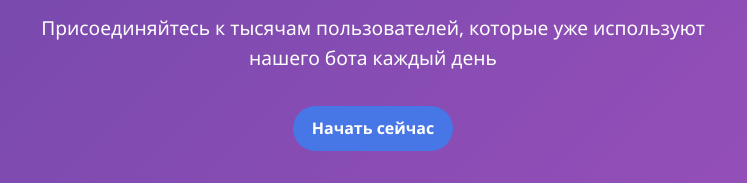
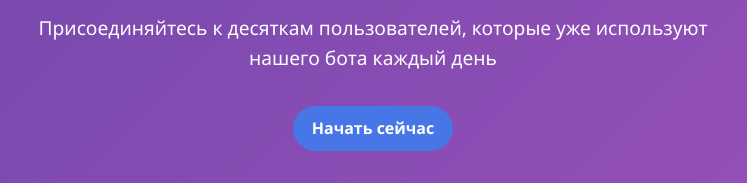
Before and after one commit to motiktop1ggg/AcyaAI, a plain HTML site: page index.html in a window 1280 px wide. Shown: the part 2550-2733 px from the top of the page, 267-1014 px from the left. Drawn offline with Linux system fonts and the light colour scheme.

Commit message:
Update index.html

```diff
--- a/index.html
+++ b/index.html
@@ -123,7 +123,7 @@
     <section class="cta">
         <div class="container">
             <h2>Готовы попробовать AcyaAI?</h2>
-            <p>Присоединяйтесь к тысячам пользователей, которые уже используют нашего бота каждый день</p>
+            <p>Присоединяйтесь к десяткам пользователей, которые уже используют нашего бота каждый день</p>
             <a href="https://t.me/AcyaAIbot" class="btn">Начать сейчас</a>
         </div>
     </section>
```
